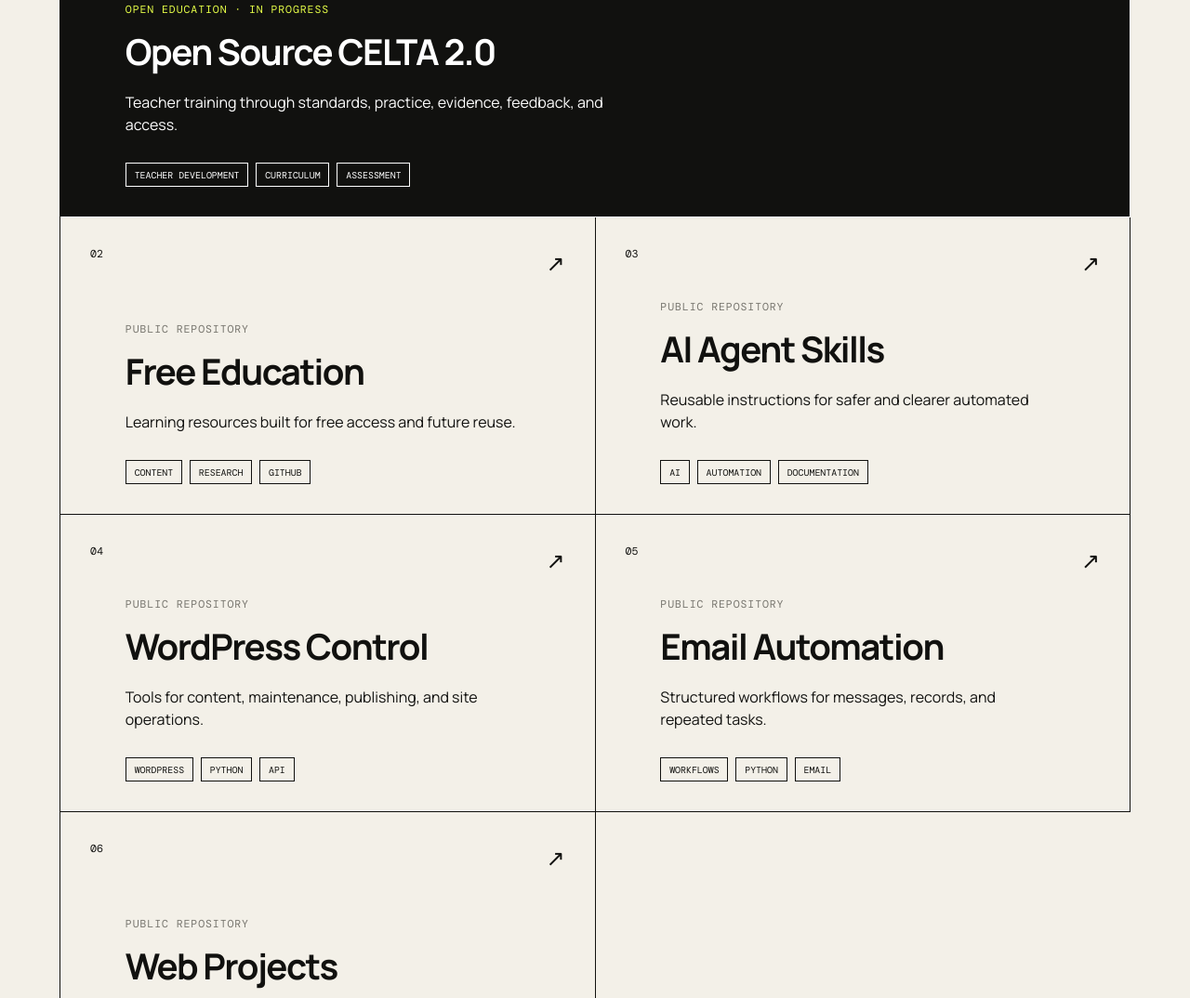
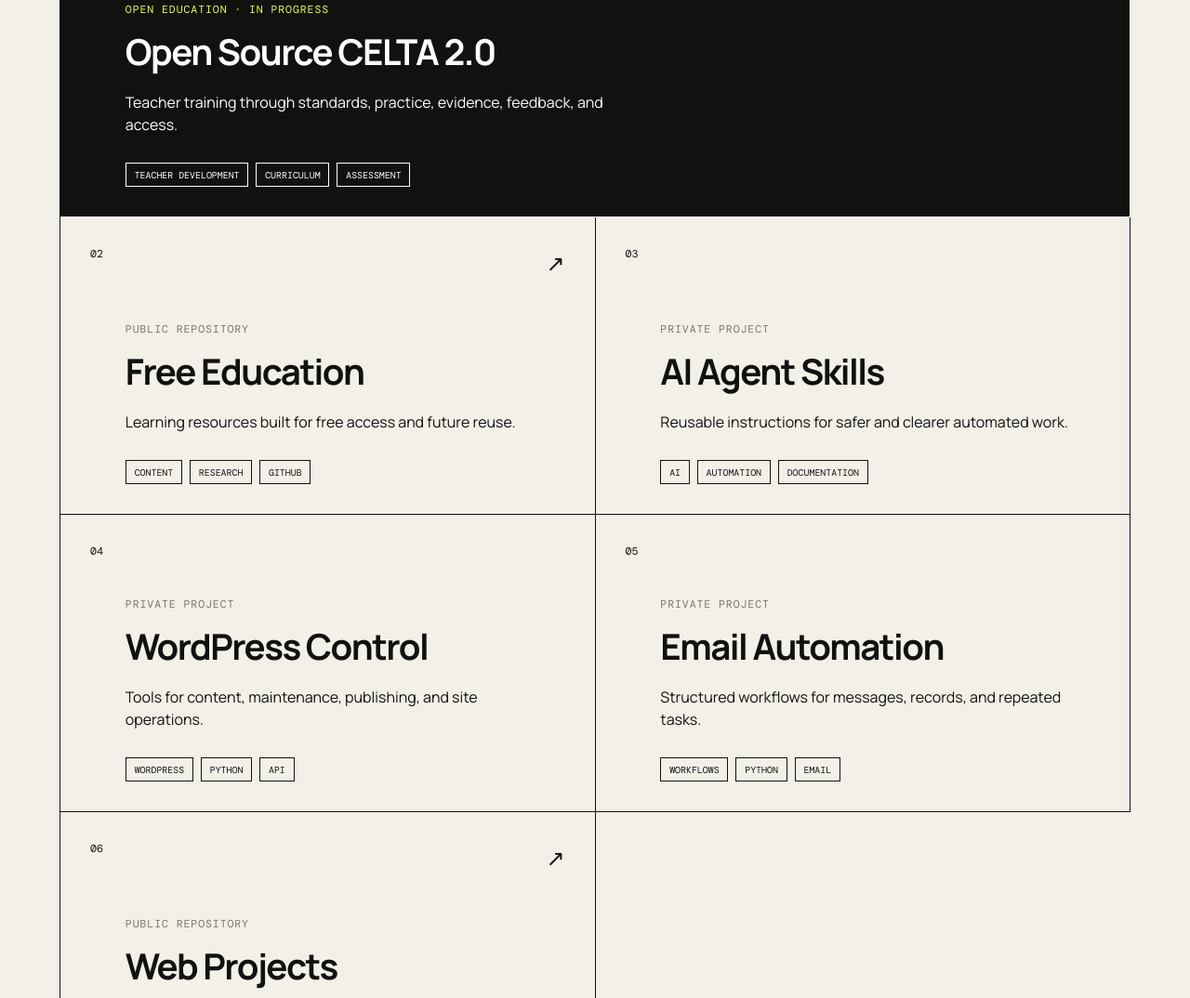
Before and after one commit to sourovdeb/WEB-Projects, a plain HTML site: page index.html in a window 1280 px wide. Shown: the part 1397-2471 px from the top of the page at 93% size. Drawn offline with nearby package versions, Linux system fonts and the light colour scheme.

Commit message:
Unlink portfolio cards for repositories that are now private
Leave the project names as plain text so visitors are not sent to
404 pages for ai_agent_skills, wordpress-control, or email_automation.

```diff
--- a/index.html
+++ b/index.html
@@ -97,38 +97,35 @@
           <span class="project-arrow" aria-hidden="true">↗</span>
         </a>
 
-        <a class="project" data-category="systems" href="https://github.com/sourovdeb/ai_agent_skills" target="_blank" rel="noreferrer">
+        <article class="project" data-category="systems">
           <div class="project-index">03</div>
           <div class="project-body">
-            <p class="tag">PUBLIC REPOSITORY</p>
+            <p class="tag">PRIVATE PROJECT</p>
             <h3>AI Agent Skills</h3>
             <p>Reusable instructions for safer and clearer automated work.</p>
             <div class="project-meta"><span>AI</span><span>AUTOMATION</span><span>DOCUMENTATION</span></div>
           </div>
-          <span class="project-arrow" aria-hidden="true">↗</span>
-        </a>
+        </article>
 
-        <a class="project" data-category="web" href="https://github.com/sourovdeb/wordpress-control" target="_blank" rel="noreferrer">
+        <article class="project" data-category="web">
           <div class="project-index">04</div>
           <div class="project-body">
-            <p class="tag">PUBLIC REPOSITORY</p>
+            <p class="tag">PRIVATE PROJECT</p>
             <h3>WordPress Control</h3>
             <p>Tools for content, maintenance, publishing, and site operations.</p>
             <div class="project-meta"><span>WORDPRESS</span><span>PYTHON</span><span>API</span></div>
           </div>
-          <span class="project-arrow" aria-hidden="true">↗</span>
-        </a>
+        </article>
 
-        <a class="project" data-category="systems" href="https://github.com/sourovdeb/email_automation" target="_blank" rel="noreferrer">
+        <article class="project" data-category="systems">
           <div class="project-index">05</div>
           <div class="project-body">
-            <p class="tag">PUBLIC REPOSITORY</p>
+            <p class="tag">PRIVATE PROJECT</p>
             <h3>Email Automation</h3>
             <p>Structured workflows for messages, records, and repeated tasks.</p>
             <div class="project-meta"><span>WORKFLOWS</span><span>PYTHON</span><span>EMAIL</span></div>
           </div>
-          <span class="project-arrow" aria-hidden="true">↗</span>
-        </a>
+        </article>
 
         <a class="project" data-category="web" href="https://github.com/sourovdeb/WEB-Projects" target="_blank" rel="noreferrer">
           <div class="project-index">06</div>
```
